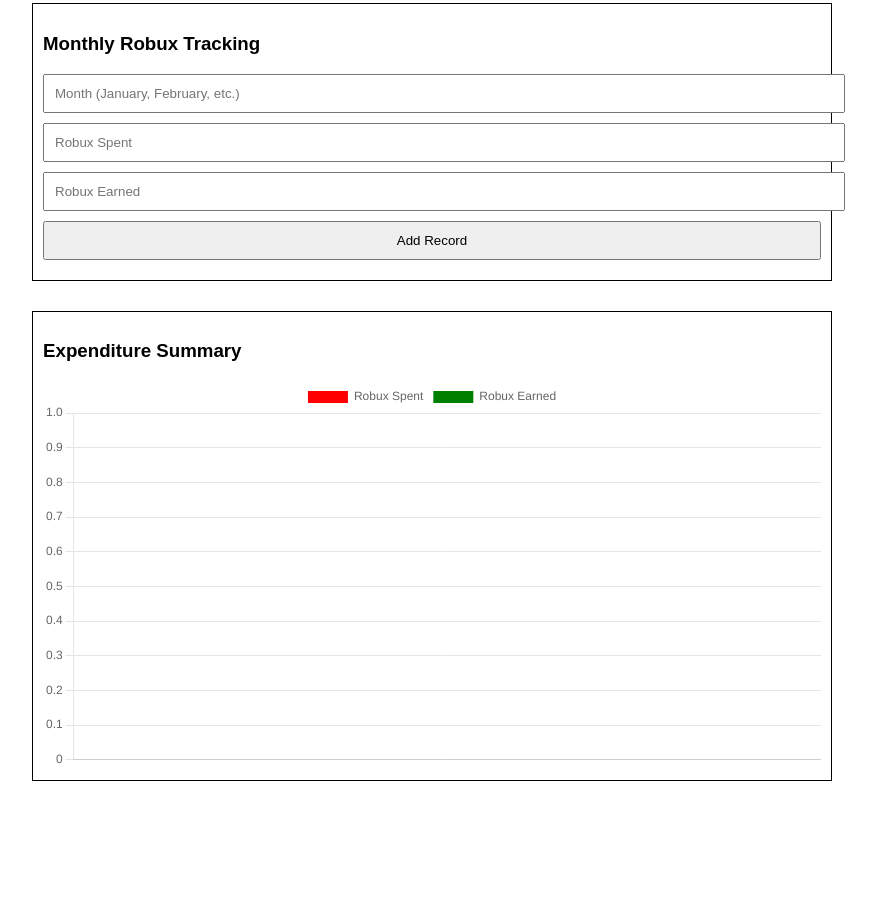
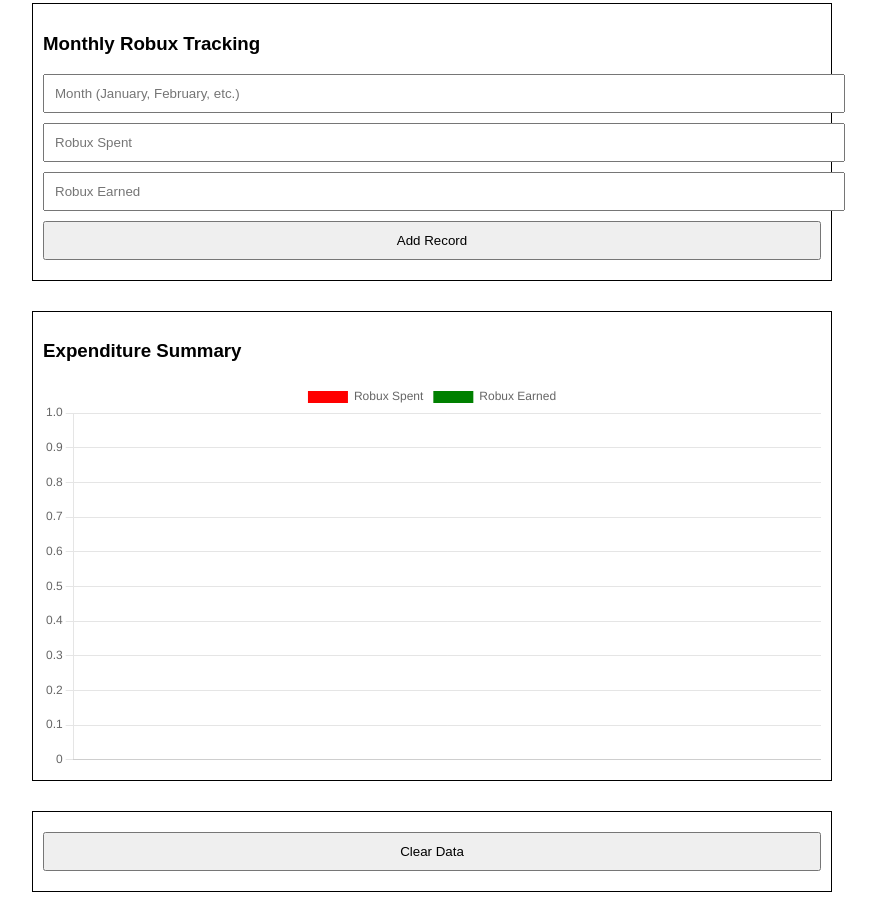
Before and after one commit to Mootube10/Cirkle-Development-Finance-Database, a plain HTML site: page index.html in a window 1280 px wide. Shown: the part 958-1878 px from the top of the page, without its empty margins (208-1084 px from the left). Before the commit the page ends 1767 px from the top, so only its background shows below. Drawn offline with nearby package versions, Linux system fonts and the light colour scheme.

Commit message:
Update index.html

```diff
--- a/index.html
+++ b/index.html
@@ -57,6 +57,10 @@
             <h3>Expenditure Summary</h3>
             <canvas id="spendingChart"></canvas>
         </div>
+
+        <div class="section">
+            <button onclick="clearData()">Clear Data</button>
+        </div>
     </div>
 
     <script>
@@ -111,6 +115,17 @@
             }
         }
 
+        function clearData() {
+            // Clear all relevant localStorage data
+            localStorage.removeItem("groupFunds");
+            localStorage.removeItem("expenditures");
+            localStorage.removeItem("monthlyRecords");
+
+            // Reset the page content
+            document.getElementById("totalGroupFunds").textContent = "0";
+            updateChart(); // Update the chart to reflect empty data
+        }
+
         function updateChart() {
             // Fetching the monthly records and planned expenditures from localStorage
             let records = JSON.parse(localStorage.getItem("monthlyRecords")) || [];
```
